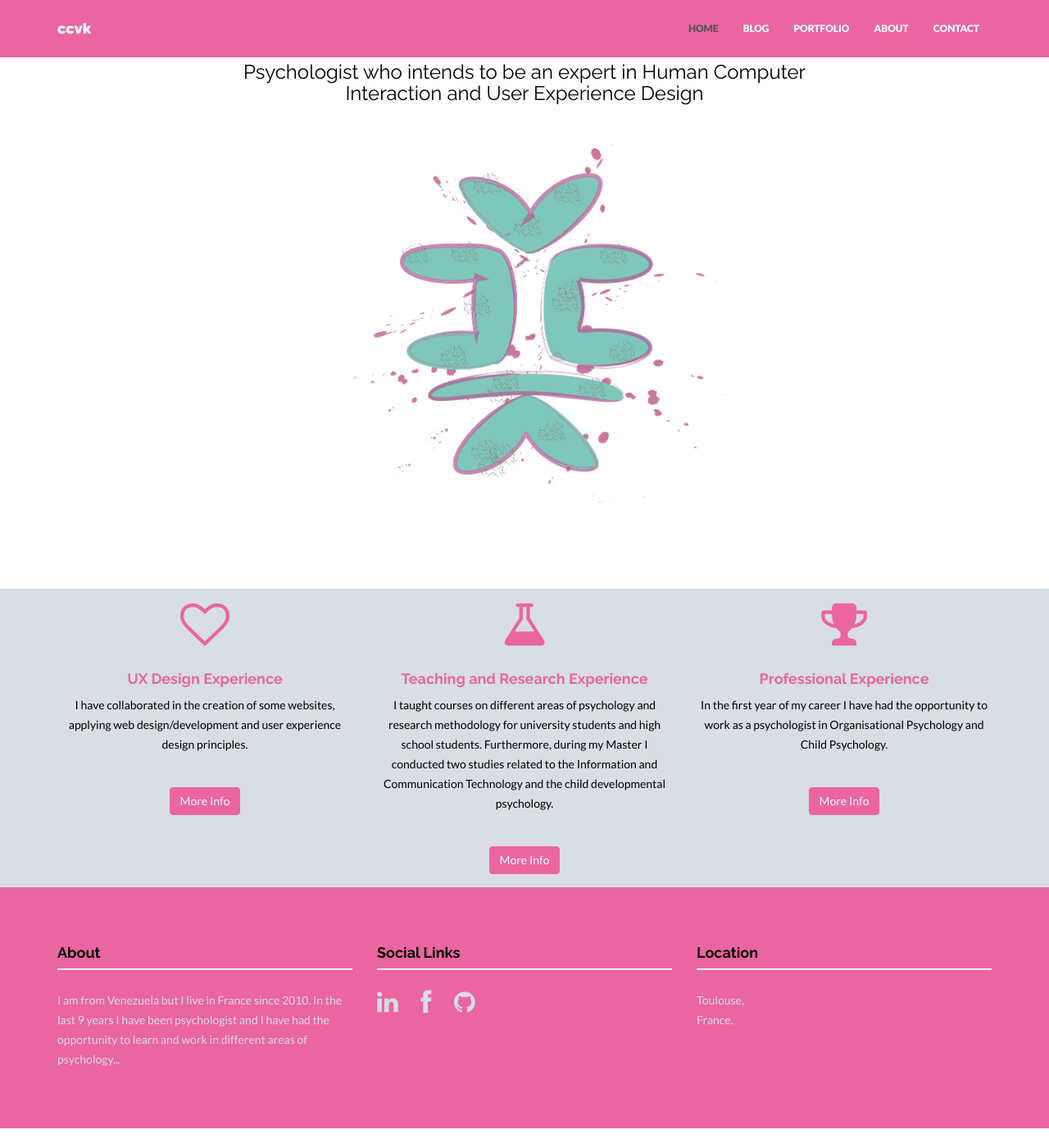
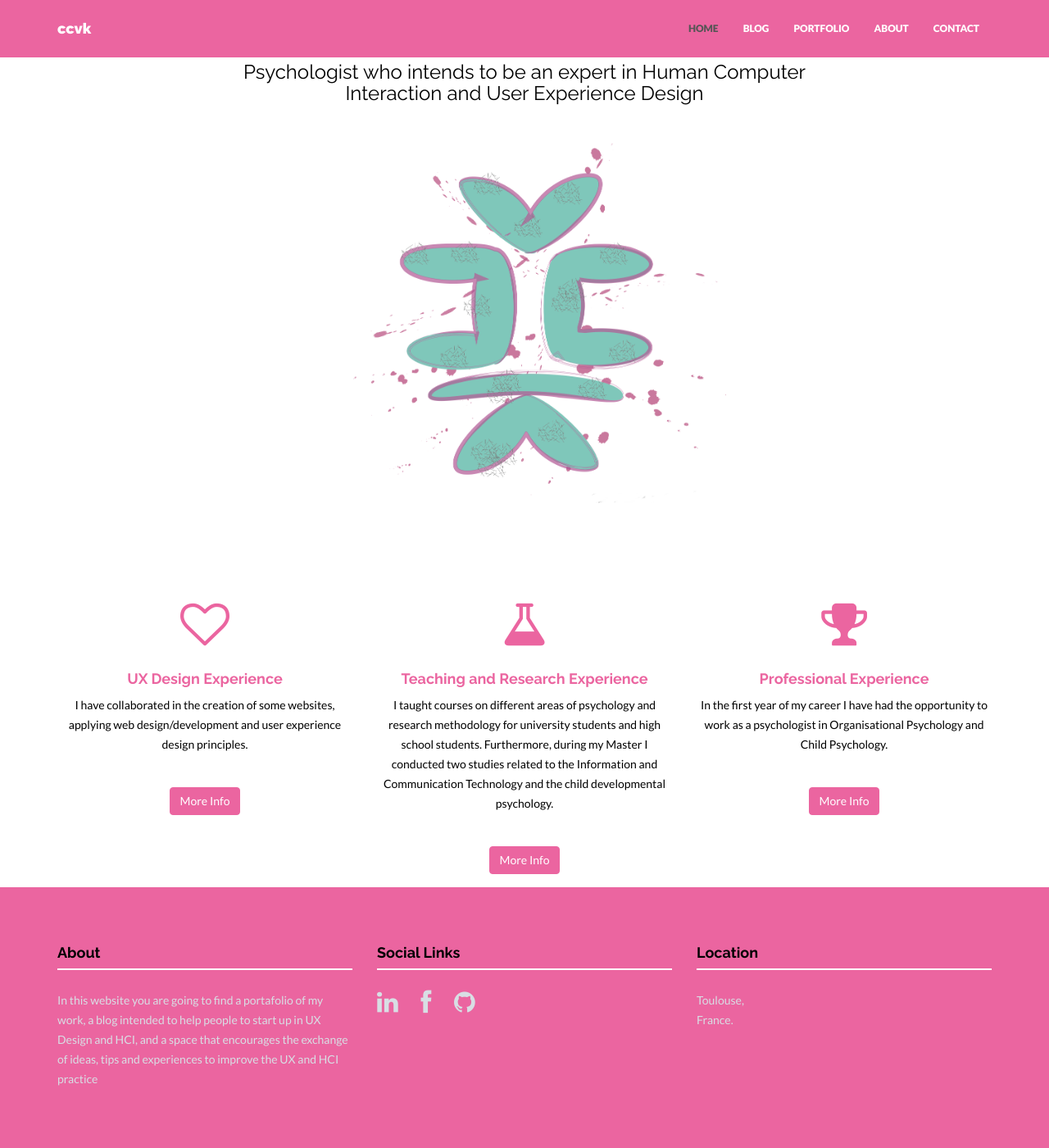
Before and after one commit to claucvk/claucvk.github.io, a Jekyll site: the page built from index.html, in a window 1280 px wide and 1400 px high, scrolled down 110 px. Shown: the whole window at 82% size. Built offline with Jekyll 4.4.1, drawn with Linux system fonts in a browser that asks for light colours; nearby versions of some CDN libraries; before the commit the page ends 1486 px from its top, so only the background shows below that.

Commit message:
ajustes del home page

```diff
--- a/_config.yml
+++ b/_config.yml
@@ -54,7 +54,7 @@ members:
         url: https://www.linkedin.com/profile/view?id=317425438&trk=nav_responsive_tab_profile
 
 # Short text about your company. Shown in footer on every page and also separately on Home and Contact page.
-about: "I am from Venezuela but I live in France since 2010. In the last 9 years I have been psychologist and I have had the opportunity to learn and work in different areas of psychology..."
+about: "In this website you are going to find a portafolio of my work, a blog intended to help people to start up in UX Design and HCI, and a space that encourages the exchange of ideas, tips and experiences to improve the UX and HCI practice"
 # Testimonial content. Shown on Home and About page.
 testimonial:
     message: "Nobody was born successful, and every day is a learning experience. The way you want to make this journey called life depends on you. Love what you are doing and find your place in this world. Always respect others but never let them make you down, your conscience will thank you later. And remember the present soon become an unchangeable past and the future depend on present."
--- a/_includes/css/style.css
+++ b/_includes/css/style.css
@@ -239,7 +239,7 @@ a:focus {
 
 /* Services Wrap */
 #service {
-	background-color: #D8DEE4;
+	background-color: #fff;
 	margin-top: 0px;
 	margin-bottom: 0px;
 }
```
